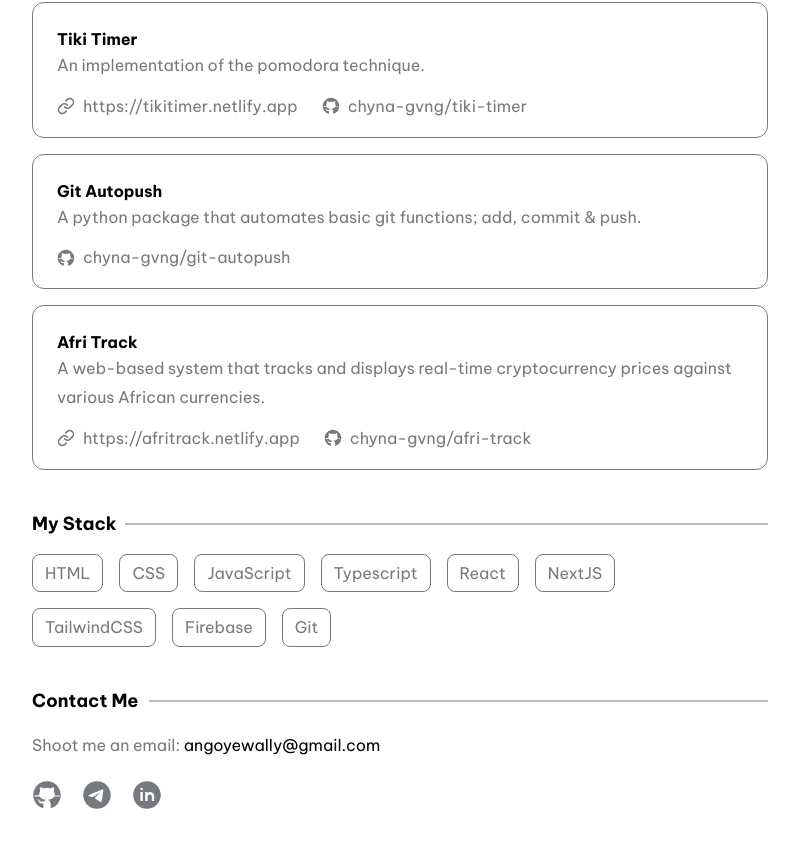
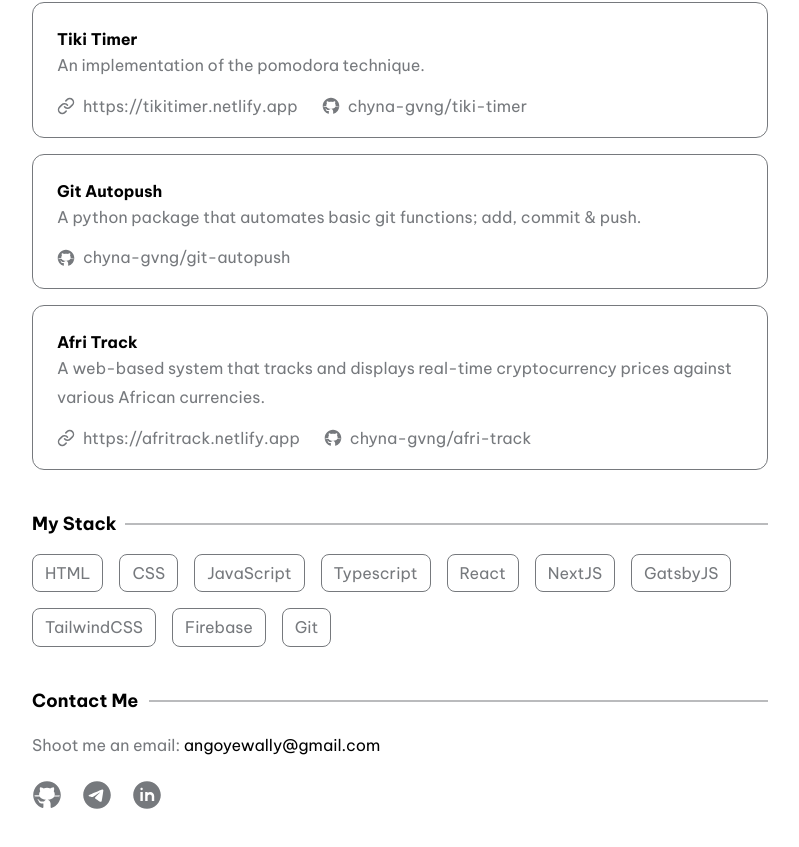
Before and after one commit to chyna-gvng/my-portfolio, a Next.js app: page / in a window 1280 px wide. Shown: the part 602-1449 px from the top of the page, without its empty margins (240-1039 px from the left). Built offline with nearby package versions, Linux system fonts and the light colour scheme.

Commit message:
second commit

```diff
--- a/data/config.js
+++ b/data/config.js
@@ -51,6 +51,7 @@ export const stack = {
     'Typescript',
     'React',
     'NextJS',
+    'GatsbyJS',
     'TailwindCSS',
     'Firebase',
     'Git'
```
